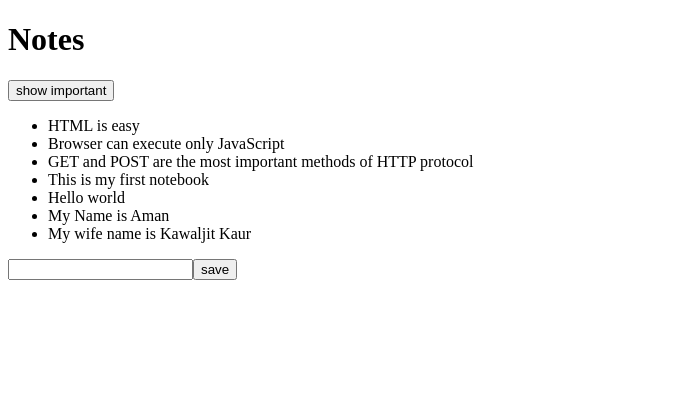
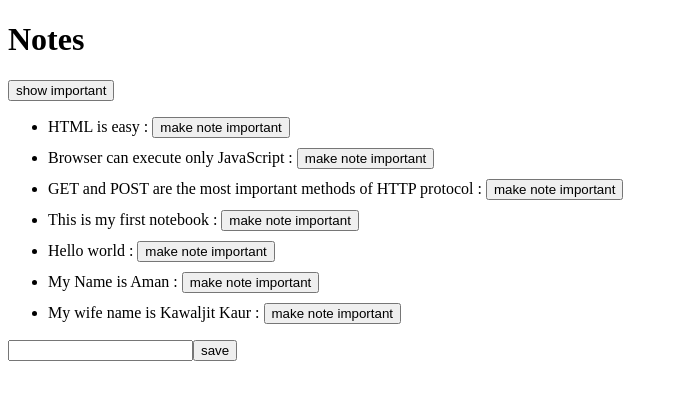
Before and after one commit to amandeep90s/fullstack-react-course, a React (Vite) app in the folder part2/notes-frontend/: page / in a window 1280 px wide. Shown: the top 400 px of the page, without its empty margins (0-678 px from the left). Built offline with nearby package versions, Linux system fonts and the light colour scheme; data requests are answered from the project's data file.

Commit message:
Part 2 - Changing the importance of notes

```diff
--- a/part2/notes-frontend/db.json
+++ b/part2/notes-frontend/db.json
@@ -8,7 +8,7 @@
     {
       "id": "2",
       "content": "Browser can execute only JavaScript",
-      "important": false
+      "important": true
     },
     {
       "id": "3",
@@ -23,7 +23,7 @@
     {
       "id": "5",
       "content": "Hello world",
-      "important": false
+      "important": true
     },
     {
       "id": "6",
@@ -33,7 +33,7 @@
     {
       "id": "7211",
       "content": "My wife name is Kawaljit Kaur",
-      "important": false
+      "important": true
     }
   ]
 }
--- a/part2/notes-frontend/src/App.jsx
+++ b/part2/notes-frontend/src/App.jsx
@@ -34,6 +34,16 @@
 
 	const notesToShow = showAll ? notes : notes.filter((note) => note.important);
 
+	const toggleImportanceOf = (id) => {
+		const url = `http://localhost:3001/notes/${id}`;
+		const note = notes.find((n) => n.id === id);
+		const changedNote = { ...note, important: !note.important };
+
+		axios.put(url, changedNote).then((response) => {
+			setNotes(notes.map((n) => (n.id !== id ? n : response.data)));
+		});
+	};
+
 	return (
 		<div>
 			<h1>Notes</h1>
@@ -44,7 +54,11 @@
 			</div>
 			<ul>
 				{notesToShow.map((note) => (
-					<Note note={note} key={note.id} />
+					<Note
+						note={note}
+						toggleImportance={() => toggleImportanceOf(note.id)}
+						key={note.id}
+					/>
 				))}
 			</ul>
 
--- a/part2/notes-frontend/src/components/Note.jsx
+++ b/part2/notes-frontend/src/components/Note.jsx
@@ -1,5 +1,11 @@
-const Note = ({ note }) => {
-	return <li>{note.content}</li>;
+const Note = ({ note, toggleImportance }) => {
+	const label = note.important ? "make note important" : "make important";
+
+	return (
+		<li style={{ marginBottom: 10 }}>
+			{note.content} : <button onClick={toggleImportance}>{label}</button>
+		</li>
+	);
 };
 
 export default Note;
```
